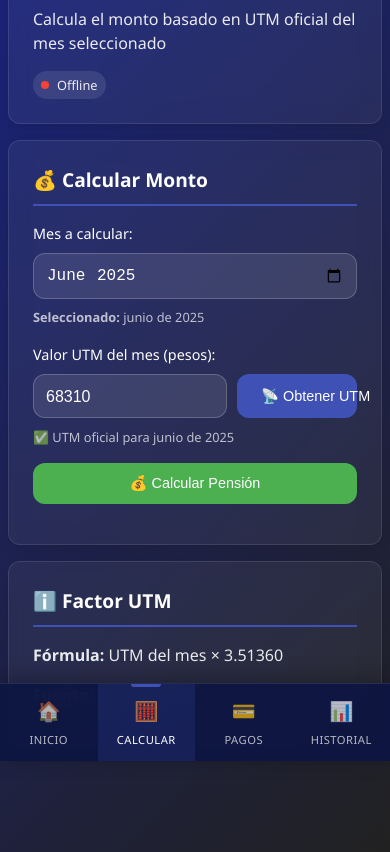
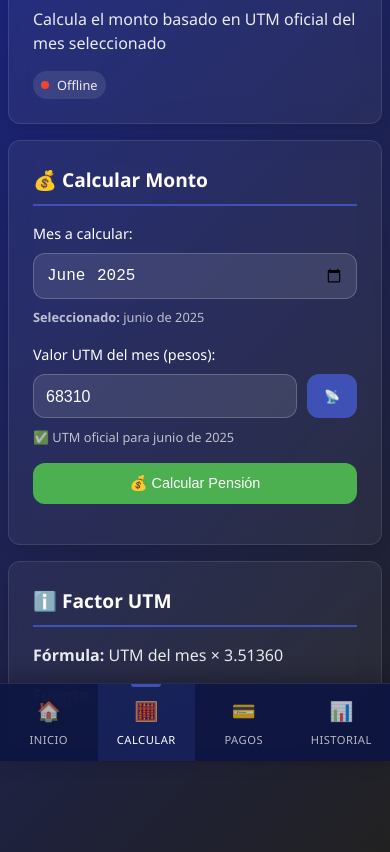
Before and after one commit to Henzp/pension-app, a website: page public/calculadora.html in a window 390 px wide. Shown: the part 83-935 px from the top of the page. Drawn offline with Linux system fonts and the light colour scheme; no server answers.

Commit message:
Actualización v2.3: Mejora en botones

```diff
--- a/public/calculadora.html
+++ b/public/calculadora.html
@@ -76,13 +76,16 @@
 
                         <div class="form-group">
                             <label for="valorUTM">Valor UTM del mes (pesos):</label>
-                            <div style="display: flex; gap: 10px;">
+
+                            <!-- BOTÓN ARREGLADO CON MEJOR CSS -->
+                            <div class="input-button-group">
                                 <input type="number" id="valorUTM" class="form-control" placeholder="68310" required readonly>
-                                <button type="button" class="btn btn-primary" onclick="obtenerUTMDelMes()"
-                                        style="white-space: nowrap; min-width: 120px;">
-                                    📡 Obtener UTM
+                                <button type="button" class="btn btn-primary btn-responsive btn-compact" onclick="obtenerUTMDelMes()">
+                                    <span>📡</span>
+                                    <span class="hide-on-small">Obtener</span>
                                 </button>
                             </div>
+
                             <small id="fuenteUTM" style="color: rgba(255,255,255,0.7); font-size: 0.8rem; margin-top: 0.5rem; display: block;"></small>
                         </div>
 
@@ -127,6 +130,26 @@
             </div>
         </div>
     </main>
+
+    <!-- CSS adicional para ocultar texto en pantallas muy pequeñas -->
+    <style>
+        @media (max-width: 400px) {
+            .hide-on-small {
+                display: none;
+            }
+
+            .btn-compact {
+                min-width: 50px !important;
+                padding: 0.75rem 0.5rem !important;
+            }
+        }
+
+        @media (min-width: 401px) {
+            .hide-on-small {
+                display: inline;
+            }
+        }
+    </style>
 
     <!-- JavaScript -->
     <script src="/js/app.js"></script>
@@ -203,11 +226,11 @@
 
         async function obtenerUTMDelMes() {
             const btn = event?.target;
-            const textOriginal = btn?.textContent;
+            const textOriginal = btn?.innerHTML;
 
             try {
                 if (btn) {
-                    btn.textContent = '🔄 Obteniendo...';
+                    btn.innerHTML = '<span>🔄</span><span class="hide-on-small">Cargando</span>';
                     btn.disabled = true;
                 }
 
@@ -238,7 +261,7 @@
                 document.getElementById('valorUTM').readOnly = false;
             } finally {
                 if (btn) {
-                    btn.textContent = textOriginal;
+                    btn.innerHTML = textOriginal;
                     btn.disabled = false;
                 }
             }
--- a/public/css/styles.css
+++ b/public/css/styles.css
@@ -124,6 +124,88 @@ body {
 .btn-danger {
     background: var(--danger);
     color: var(--white);
+}
+
+/* MEJORAS PARA BOTONES */
+
+/* Contenedor flex mejorado para inputs con botones */
+.input-button-group {
+    display: flex;
+    gap: 8px;
+    align-items: stretch;
+}
+
+.input-button-group .form-control {
+    flex: 1;
+    min-width: 0; /* Permite que se encoja */
+}
+
+.input-button-group .btn {
+    flex-shrink: 0; /* No se encoge */
+    white-space: nowrap;
+    min-width: auto;
+    padding: 0.75rem 0.8rem;
+    font-size: 0.8rem;
+    display: flex;
+    align-items: center;
+    justify-content: center;
+    text-align: center;
+    gap: 0.25rem;
+}
+
+/* Botones específicos para móvil */
+@media (max-width: 768px) {
+    .input-button-group {
+        flex-direction: row; /* Mantener en fila en móvil */
+        gap: 10px;
+    }
+
+    .input-button-group .btn {
+        min-width: 80px;
+        padding: 0.75rem 0.6rem;
+        font-size: 0.8rem;
+        min-height: 44px; /* Tamaño mínimo táctil */
+    }
+
+    /* Botón compacto para móvil */
+    .btn-compact {
+        padding: 0.6rem 0.8rem !important;
+        font-size: 0.8rem !important;
+        line-height: 1.2 !important;
+    }
+}
+
+/* Botones responsivos mejorados */
+.btn-responsive {
+    min-width: 120px;
+    text-align: center;
+    display: inline-flex;
+    align-items: center;
+    justify-content: center;
+    gap: 0.25rem;
+}
+
+@media (max-width: 480px) {
+    .btn-responsive {
+        min-width: 80px;
+        font-size: 0.75rem;
+        padding: 0.6rem 0.7rem;
+    }
+}
+
+/* Arreglo específico para botones largos */
+.btn-long-text {
+    font-size: 0.8rem;
+    padding: 0.6rem 0.8rem;
+    line-height: 1.2;
+    word-break: keep-all;
+}
+
+@media (max-width: 576px) {
+    .btn-long-text {
+        font-size: 0.7rem;
+        padding: 0.5rem 0.6rem;
+    }
 }
 
 /* Formularios */
```
